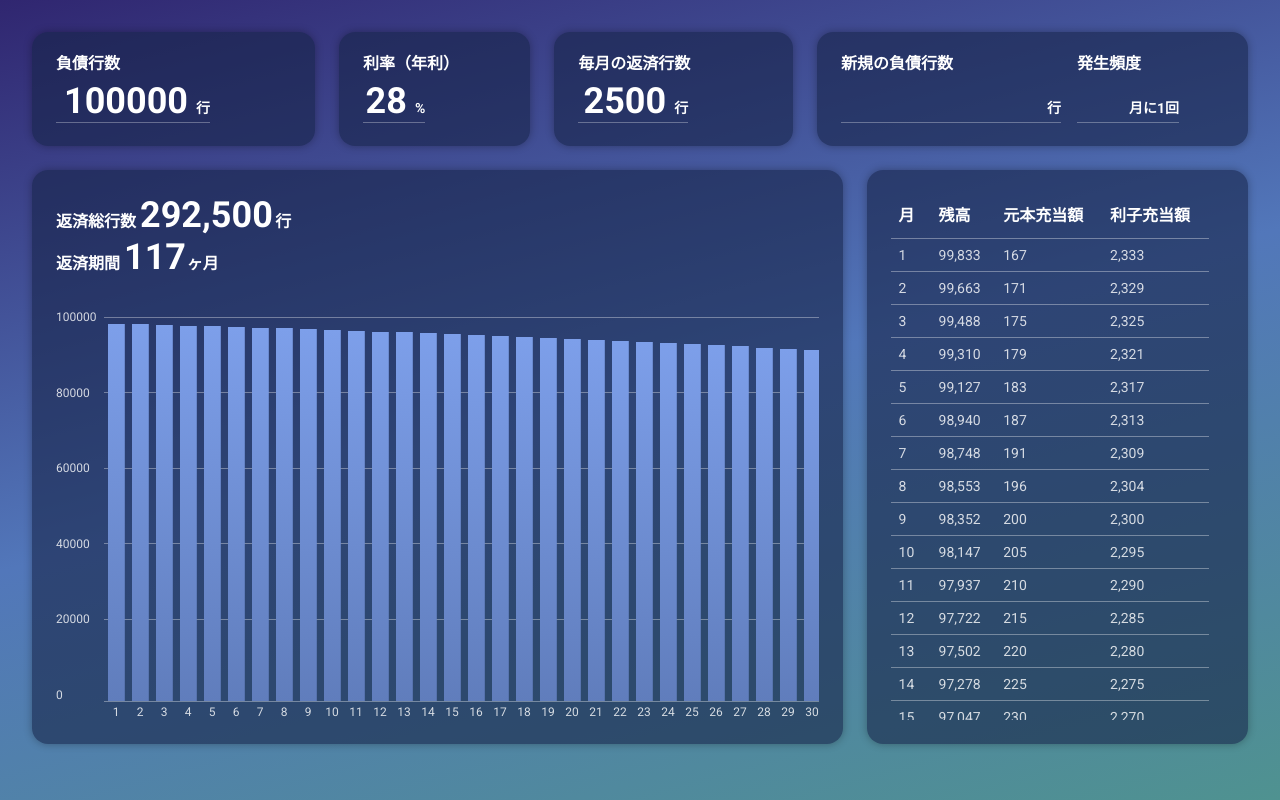
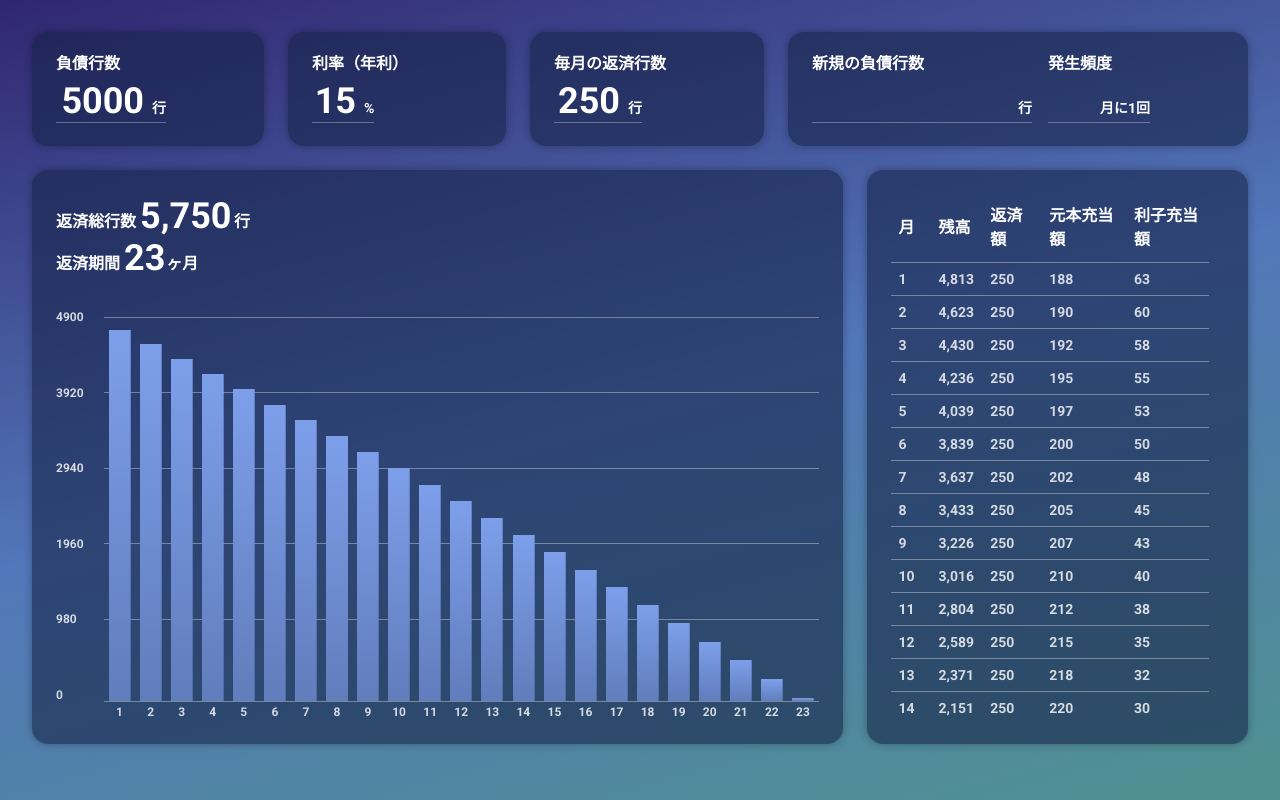
Before and after one commit to Crayfisher-zari/revolving-simulator, a Vue app: page / in a window 1280 px wide. Built offline with nearby package versions, Linux system fonts and the light colour scheme.

Commit message:
追加の借り入れのロジック追加

```diff
--- a/index.html
+++ b/index.html
@@ -5,10 +5,9 @@
     <link rel="icon" type="image/svg+xml" href="/vite.svg" />
     <link rel="preconnect" href="https://fonts.googleapis.com" />
     <link rel="preconnect" href="https://fonts.gstatic.com" crossorigin />
-    <link
-      href="https://fonts.googleapis.com/css2?family=Roboto:wght@400;700&family=Zen+Kaku+Gothic+New:wght@400;700&display=swap"
-      rel="stylesheet"
-    />
+    <link rel="preconnect" href="https://fonts.googleapis.com">
+    <link rel="preconnect" href="https://fonts.gstatic.com" crossorigin>
+    <link href="https://fonts.googleapis.com/css2?family=Roboto:wght@700&family=Zen+Kaku+Gothic+New:wght@700;900&display=swap" rel="stylesheet">
     <meta name="viewport" content="width=device-width, initial-scale=1.0" />
     <title>技術的負債リボ払いシミュレーター</title>
   </head>
--- a/src/App.vue
+++ b/src/App.vue
@@ -4,32 +4,56 @@ import GlobalLayout from "./components/GlobalLayout.vue";
 import NumberInput from "./components/NumberInput.vue";
 import GraphView from "./components/GraphView.vue";
 import TableView from "./components/TableView.vue";
+import EmptyView from "./components/EmptyView.vue";
 
-const debtRows = ref<number>(100000);
-const interestRate = ref<number>(28);
-const payback = ref<number>(2500);
+const debtRows = ref<number>(5000);
+const interestRate = ref<number>(15);
+const payback = ref<number>(250);
 const newPayback = ref<number | undefined>(undefined);
 const perMonth = ref<number | undefined>(undefined);
 
 const calculated = computed(() => {
   let count = 0;
   let debtBalance = debtRows.value;
-  const remainedDebtBalanceList = [];
-  const paybackPrincipalList = [];
-  const paybackInterestList = [];
-  const interestList = [];
+  let remainedDebtBalanceList = [];
+  let paybackPrincipalList = [];
+  let paybackInterestList = [];
+  let interestList = [];
   let isInfinity = false;
   let totalAmount = 0;
 
   while (debtBalance > 0) {
-    console.log(debtBalance, debtBalance > debtRows.value, payback.value);
-    if (debtBalance > debtRows.value) {
+    console.log(
+      debtBalance,
+      debtBalance > debtRows.value,
+      payback.value,
+      count,
+      perMonth.value && count % perMonth.value
+    );
+
+    if (
+      newPayback.value &&
+      perMonth.value &&
+      debtBalance >= debtRows.value &&
+      count % perMonth.value === 0 &&
+      count > 0
+    ) {
       isInfinity = true;
+      remainedDebtBalanceList = [];
+      paybackPrincipalList = [];
+      paybackInterestList = [];
+      interestList = [];
+      break;
+    } else if (debtBalance >= debtRows.value && count > 2) {
+      isInfinity = true;
+      remainedDebtBalanceList = [];
+      paybackPrincipalList = [];
+      paybackInterestList = [];
+      interestList = [];
       break;
     }
-    if (debtBalance >= debtRows.value && count > 2) {
-      isInfinity = true;
-      break;
+    if (newPayback.value && perMonth.value && count % perMonth.value === 0) {
+      debtBalance += newPayback.value;
     }
     // 当月の利子（残高×利率% / 12ヶ月）
     const interestOfTheMonth = (debtBalance * interestRate.value) / 100 / 12;
@@ -119,6 +143,7 @@ const calculated = computed(() => {
     </template>
     <template #graph>
       <GraphView
+        v-if="!calculated.isInfinity"
         :is-infinity="calculated.isInfinity"
         :count="calculated.count"
         :total-amount="calculated.totalAmount"
@@ -127,10 +152,13 @@ const calculated = computed(() => {
         :payback-principal-list="calculated.paybackPrincipalList"
         :interest-list="calculated.interestList"
       />
+      <EmptyView v-else />
     </template>
     <template #list>
       <TableView
+        v-if="!calculated.isInfinity"
         :is-infinity="calculated.isInfinity"
+        :payback
         :count="calculated.count"
         :total-amount="calculated.totalAmount"
         :remained-debt-balance-list="calculated.remainedDebtBalanceList"
--- a/src/assets/style.css
+++ b/src/assets/style.css
@@ -15,6 +15,7 @@
   padding: 0;
   margin: 0;
   font-family: Roboto, "Zen Kaku Gothic New", sans-serif;
+  font-weight: bold;
 }
 
 html {
@@ -28,6 +29,5 @@ html {
 }
 
 body {
-  font-family: "Zen Kaku Gothic New", sans-serif;
   color: var(--color-text-primary);
 }
--- /dev/null
+++ b/src/components/EmptyView.vue
@@ -0,0 +1,35 @@
+<script lang="ts" setup></script>
+<template>
+  <div class="wrapper">
+    <div>
+      <p class="empty">（ﾟ∇ﾟ;）</p>
+      <p class="dontPay">払いきれないよ…</p>
+    </div>
+  </div>
+</template>
+<style scoped>
+.wrapper {
+  display: flex;
+  align-items: center;
+  justify-content: center;
+  width: 100%;
+  height: 100%;
+}
+
+.empty {
+  font-size: 120px;
+  font-weight: 900;
+  line-height: 1;
+
+  /* font-family: "IBM Plex Sans JP", sans-serif; */
+
+  /* font-family: "Zen Kaku Gothic New"; */
+}
+
+.dontPay {
+  margin-top: 16px;
+  font-size: 20px;
+  text-align: center;
+  letter-spacing: 0.1em;
+}
+</style>
--- a/src/components/GraphView.vue
+++ b/src/components/GraphView.vue
@@ -63,6 +63,7 @@ defineProps<Props>();
 
 .number {
   font-size: 36px;
+  translate: 0 1px;
 }
 
 .unit {
--- a/src/components/TableView.vue
+++ b/src/components/TableView.vue
@@ -1,6 +1,7 @@
 <script lang="ts" setup>
 type Props = {
   isInfinity: boolean;
+  payback: number;
   count: number;
   totalAmount: number;
   remainedDebtBalanceList: number[];
@@ -17,6 +18,7 @@ defineProps<Props>();
         <tr>
           <th class="month">月</th>
           <th class="debt">残高</th>
+          <th class="payback">返済額</th>
           <th class="pricipal">元本充当額</th>
           <th class="interest">利子充当額</th>
         </tr>
@@ -25,6 +27,7 @@ defineProps<Props>();
         <tr v-for="(remained, index) in remainedDebtBalanceList" :key="index">
           <td>{{ index + 1 }}</td>
           <td>{{ remained.toLocaleString("ja-JP") }}</td>
+          <td>{{ payback.toLocaleString("ja-JP") }}</td>
           <td>{{ paybackPrincipalList[index].toLocaleString("ja-JP") }}</td>
           <td>{{ paybackInterestList[index].toLocaleString("ja-JP") }}</td>
         </tr>
@@ -55,7 +58,8 @@ defineProps<Props>();
 
 .table {
   position: absolute;
-  width: 100%;
+  width: auto;
+  min-width: 100%;
   border-collapse: collapse;
 
   th {
```
